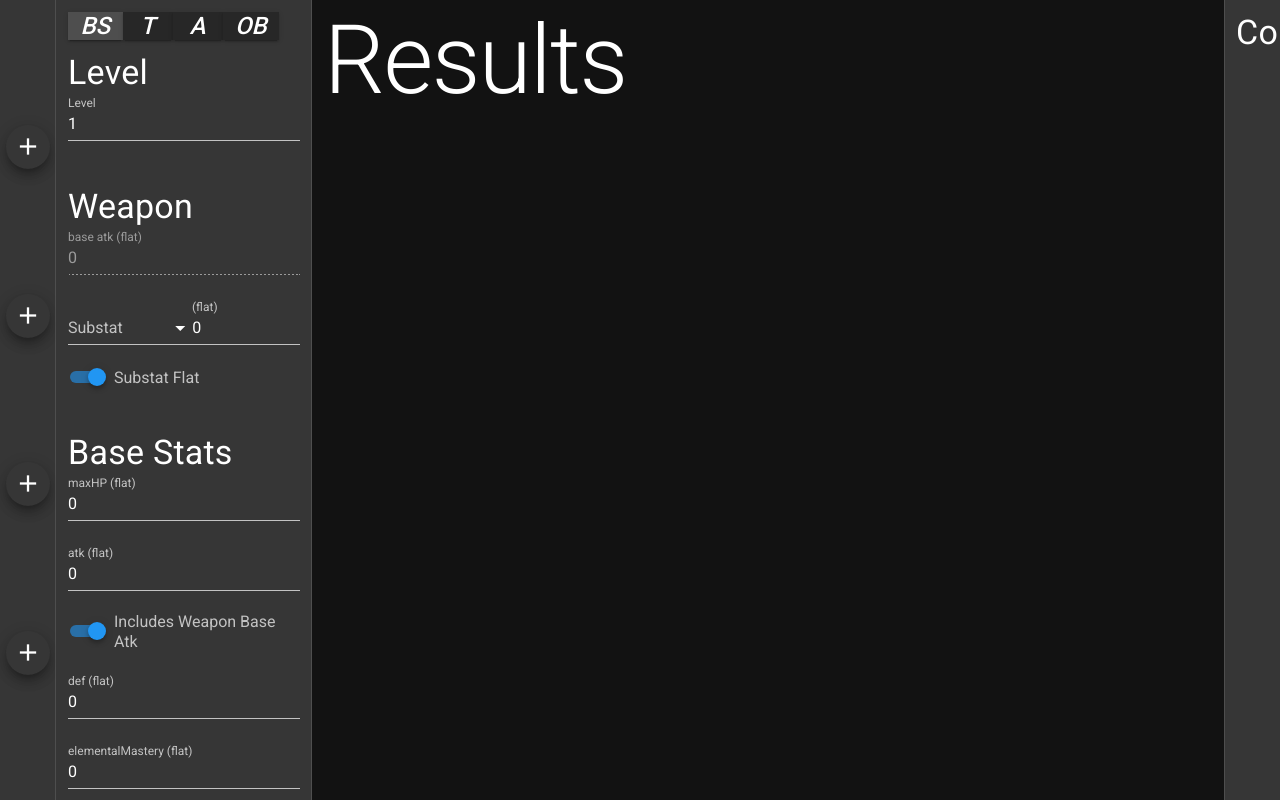
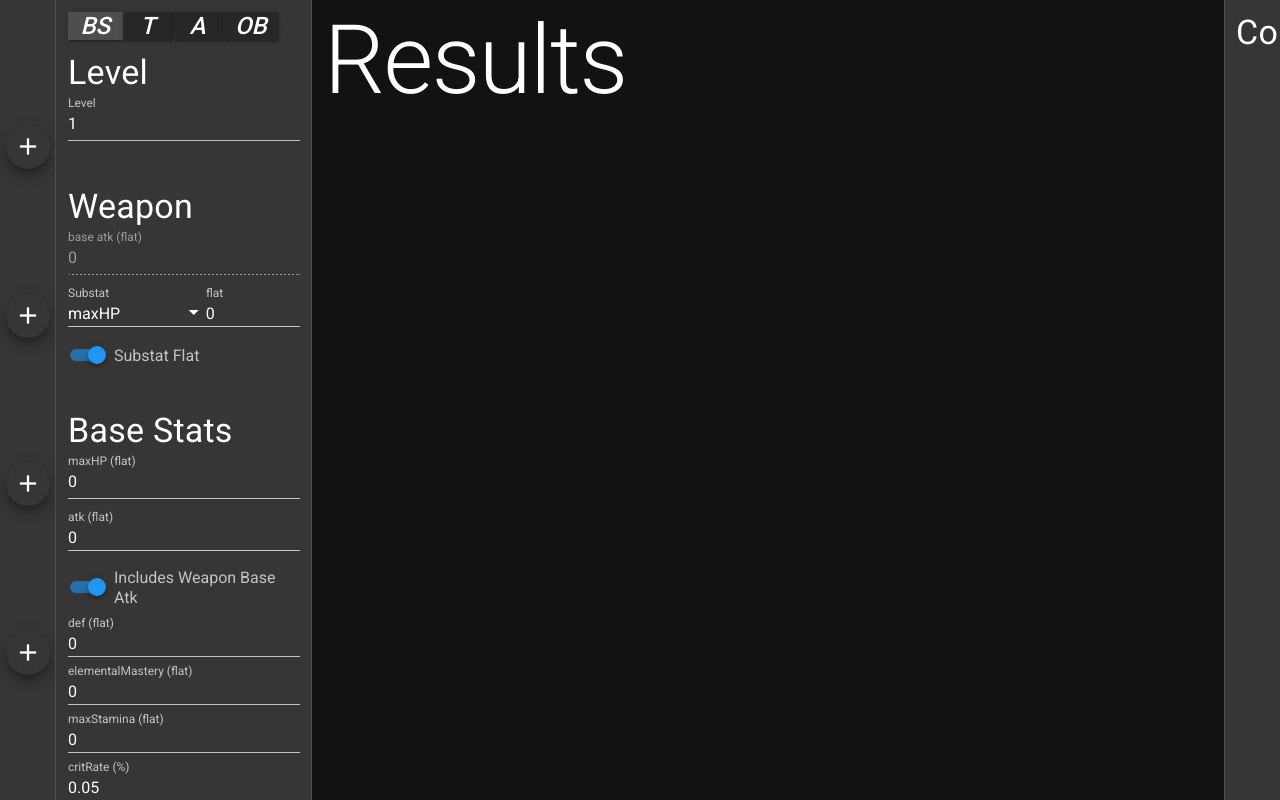
Before and after one commit to quasikyo/genshinstatcalc, a Vue app: page / in a window 1280 px wide. Built offline with nearby package versions, Linux system fonts and the light colour scheme.

Commit message:
UI tweaking and code cleaning

```diff
--- a/src/components/CharacterData/Artifacts.vue
+++ b/src/components/CharacterData/Artifacts.vue
@@ -11,31 +11,17 @@
           <legend><h6 class="text-h6">{{ `Artifact ${i + 1}` }}</h6></legend>
           <br>
 
-          <div class="main-stat-inputs">
-            <v-select
-              dense
-              label="Main Stat"
-              :items="
-                artifact.mainStat.isFlat
-                  ? statNames(true)
-                  : statNames(null, true)
-              "
-              v-model="artifact.mainStat.stat"
-              @change="setArtifactBuffs"
-            />
-            <v-text-field
-              dense
-              :label="artifact.mainStat.isFlat ? 'flat' : '%'"
-              v-model="artifact.mainStat.value"
-              type="number"
-              @change="setArtifactBuffs"
-            />
-          </div>
-          <v-switch
+          <StatSelector
+            className="main-stat-inputs"
             dense
-            v-model="artifact.mainStat.isFlat"
-            label="Main Stat Flat"
-            @change="setArtifactBuffs"
+            :labels="{
+              stat: 'Main Stat',
+              value: artifact.mainStat.isFlat ? 'flat' : '%',
+              isFlat: 'Main Stat Flat',
+            }"
+            :original="artifact.mainStat"
+            :postChange="setArtifactBuffs"
+            @change="updateOriginal"
           />
 
           <div
@@ -43,31 +29,17 @@
             v-for="(substat, j) in artifact.substats"
             :key="`artifact-${i}-substat-${j}`"
           >
-            <div class="substat-inputs">
-              <v-select
-                dense
-                :label="`Substat ${j + 1}`"
-                :items="
-                  substat.isFlat
-                    ? statNames(true)
-                    : statNames(null, true)
-                "
-                v-model="substat.stat"
-                @change="setArtifactBuffs"
-              />
-              <v-text-field
-                dense
-                :label="substat.isFlat ? 'flat' : '%'"
-                v-model="substat.value"
-                type="number"
-                @change="setArtifactBuffs"
-              />
-            </div>
-            <v-switch
+            <StatSelector
+              className="substat-inputs"
               dense
-              v-model="substat.isFlat"
-              :label="`Substat ${j + 1} Flat`"
-              @change="setArtifactBuffs"
+              :labels="{
+                stat: `Substat ${j + 1}`,
+                value: substat.isFlat ? 'flat' : '%',
+                isFlat: `Substat ${j + 1} Flat`,
+              }"
+              :original="substat"
+              :postChange="setArtifactBuffs"
+              @change="updateOriginal"
             />
           </div>
           <br>
@@ -78,13 +50,14 @@
 </template>
 
 <script>
-import { mapGetters } from 'vuex';
 import BaseLayout from './BaseLayout';
+import StatSelector from '../util/StatSelector';
 
 export default {
   name: 'Artifacts',
   components: {
     BaseLayout,
+    StatSelector,
   },
   data() {
     return {
@@ -103,10 +76,13 @@ export default {
       }),
     };
   },
-  computed: {
-    ...mapGetters('stats', ['statNames',]),
-  },
   methods: {
+    updateOriginal({ original, postChange, stat, value, isFlat }) {
+      Object.assign(original, {
+        stat, value, isFlat
+      });
+      postChange();
+    },
     // TODO: terribly inefficient to do this every change; find a better way
     setArtifactBuffs() {
       const buffs = {};
--- a/src/components/CharacterData/BaseStats.vue
+++ b/src/components/CharacterData/BaseStats.vue
@@ -23,39 +23,17 @@
             @change="setWeapon"
             :disabled="includesWeaponAtk"
           />
-
-          <div class="substat-inputs">
-            <!--
-              Flat bases can be increased by flat or %.
-              % bases can only be increased by other %.
-
-              Therefore:
-              Flat stats can only increase flat bases.
-              % stats can increase flat and other %.
-             -->
-            <v-select
-              label="Substat"
-              v-model="weapon.substat.stat"
-              :items="
-                weapon.substat.isFlat
-                  ? statNames(true)
-                  : statNames(null, true)
-              "
-              @change="setWeapon"
-            />
-            <v-text-field
-              :label="weapon.substat.isFlat ? '(flat)' : '%' "
-              v-model="weapon.substat.value"
-              type="number"
-              @change="setWeapon"
-            />
-          </div>
-
-          <v-switch
+          <StatSelector
+            className="substat-inputs"
             dense
-            v-model="weapon.substat.isFlat"
-            label="Substat Flat"
-            @change="setWeapon"
+            :labels="{
+              stat: `Substat`,
+              value: weapon.substat.isFlat ? 'flat' : '%',
+              isFlat: `Substat Flat`,
+            }"
+            :original="weapon.substat"
+            :postChange="setWeapon"
+            @change="updateOriginal"
           />
         </v-form>
       </template>
@@ -64,8 +42,9 @@
     <BaseLayout id="baseStats" headerText="Base Stats">
       <template v-slot>
         <v-form ref="baseStatsForm" @submit.prevent>
-          <div v-for="(stat, statName) in baseStats" :key="statName">
+          <div v-for="(stat, statName, i) in baseStats" :key="statName">
             <v-text-field
+              :dense="i != 0"
               v-model="baseStats[statName].value"
               :label="stat.isFlat ? `${statName} (flat)` : `${statName} (%)`"
               type="number"
@@ -88,11 +67,13 @@
 <script>
 import { mapGetters } from 'vuex';
 import BaseLayout from './BaseLayout';
+import StatSelector from '../util/StatSelector';
 
 export default {
   name: 'Level',
   components: {
     BaseLayout,
+    StatSelector,
   },
   data() {
     return {
@@ -100,7 +81,7 @@ export default {
       weapon: {
         atk: 0,
         substat: {
-          stat: '',
+          stat: 'maxHP',
           value: 0,
           isFlat: true,
         },
@@ -114,9 +95,15 @@ export default {
     this.baseStats = this.$store._modules.root._rawModule.modules.stats.state.baseStats;
   },
   computed: {
-    ...mapGetters('stats', ['statNames', 'totalStat',]),
+    ...mapGetters('stats', ['totalStat',]),
   },
   methods: {
+    updateOriginal({ original, postChange, stat, value, isFlat }) {
+      Object.assign(original, {
+        stat, value, isFlat
+      });
+      postChange();
+    },
     setLevel() {
       this.level = Number(this.level);
       this.$store.dispatch('stats/setLevel', this.level);
--- a/src/components/CharacterData/Talents.vue
+++ b/src/components/CharacterData/Talents.vue
@@ -1,7 +1,7 @@
 <template>
   <BaseLayout id="talents" headerText="Talents">
     <template v-slot>
-      <v-form>
+      <v-form ref="form" @submit.prevent>
         <fieldset
           class="attack-inputs"
           v-for="(attack, i) in attacks"
@@ -9,30 +9,39 @@
         >
           <v-text-field label="Label" v-model="attack.label" />
           <v-text-field
+            dense
             label="% of ATK (decimal)"
             v-model="attack.percentOfAtk"
             type="number"
           />
 
           <v-select
+            dense
             label="Normal/Charged/Skill/Burst"
             :items="dmgTypes"
             v-model="attack.dmgType"
           />
 
           <v-select
+            dense
             label="Elemental Type"
             :items="elementalTypes"
             v-model="attack.elementalType"
           />
 
-          <v-btn outlined color="error" @click="removeAttack(i)">
-            Remove Attack
-          </v-btn>
-          <br><br>
-          <v-btn outlined color="success" @click="setAttack(i)">
-            Update Attack
-          </v-btn>
+          <v-row>
+            <v-col>
+              <v-btn outlined color="error" @click="removeAttack(i)">
+                Remove
+              </v-btn>
+            </v-col>
+            <v-spacer />
+            <v-col>
+              <v-btn outlined color="success" @click="setAttack(i)">
+                Update
+              </v-btn>
+            </v-col>
+          </v-row>
         </fieldset>
       </v-form>
       <v-btn
--- /dev/null
+++ b/src/components/util/StatSelector.vue
@@ -0,0 +1,76 @@
+<template>
+  <div>
+    <div :class="className">
+      <!--
+        Flat bases can be increased by flat or %.
+        % bases can only be increased by other %.
+
+        Therefore:
+        Flat stats can only increase flat bases.
+        % stats can increase flat and other %.
+      -->
+      <v-select
+        :dense="dense"
+        :label="labels['stat']"
+        v-model="stat"
+        :items="isFlat ? statNames(true) : statNames(null, true)"
+        @change="onChange"
+      />
+      <v-text-field
+        :dense="dense"
+        :label="labels['value']"
+        v-model="value"
+        type="number"
+        @change="onChange"
+      />
+    </div>
+
+    <v-switch
+      :dense="dense"
+      :label="labels['isFlat']"
+      v-model="isFlat"
+      @change="onChange"
+    />
+  </div>
+</template>
+
+<script>
+import { mapGetters } from 'vuex';
+
+export default {
+  name: 'StatSelector',
+  data() {
+    return {
+      stat: this.original.stat,
+      value: this.original.value,
+      isFlat: this.original.isFlat,
+    };
+  },
+  props: {
+    className: String,
+    dense: Boolean,
+    items: Array,
+    labels: Object,
+    postChange: Function,
+    original: Object,
+  },
+  computed: {
+    ...mapGetters('stats', ['statNames',]),
+  },
+  methods: {
+    onChange() {
+      this.$emit('change', {
+        original: this.original,
+        postChange: this.postChange,
+        stat: this.stat,
+        value: Number(this.value),
+        isFlat: this.isFlat,
+      });
+    },
+  },
+};
+</script>
+
+<style>
+
+</style>
```
